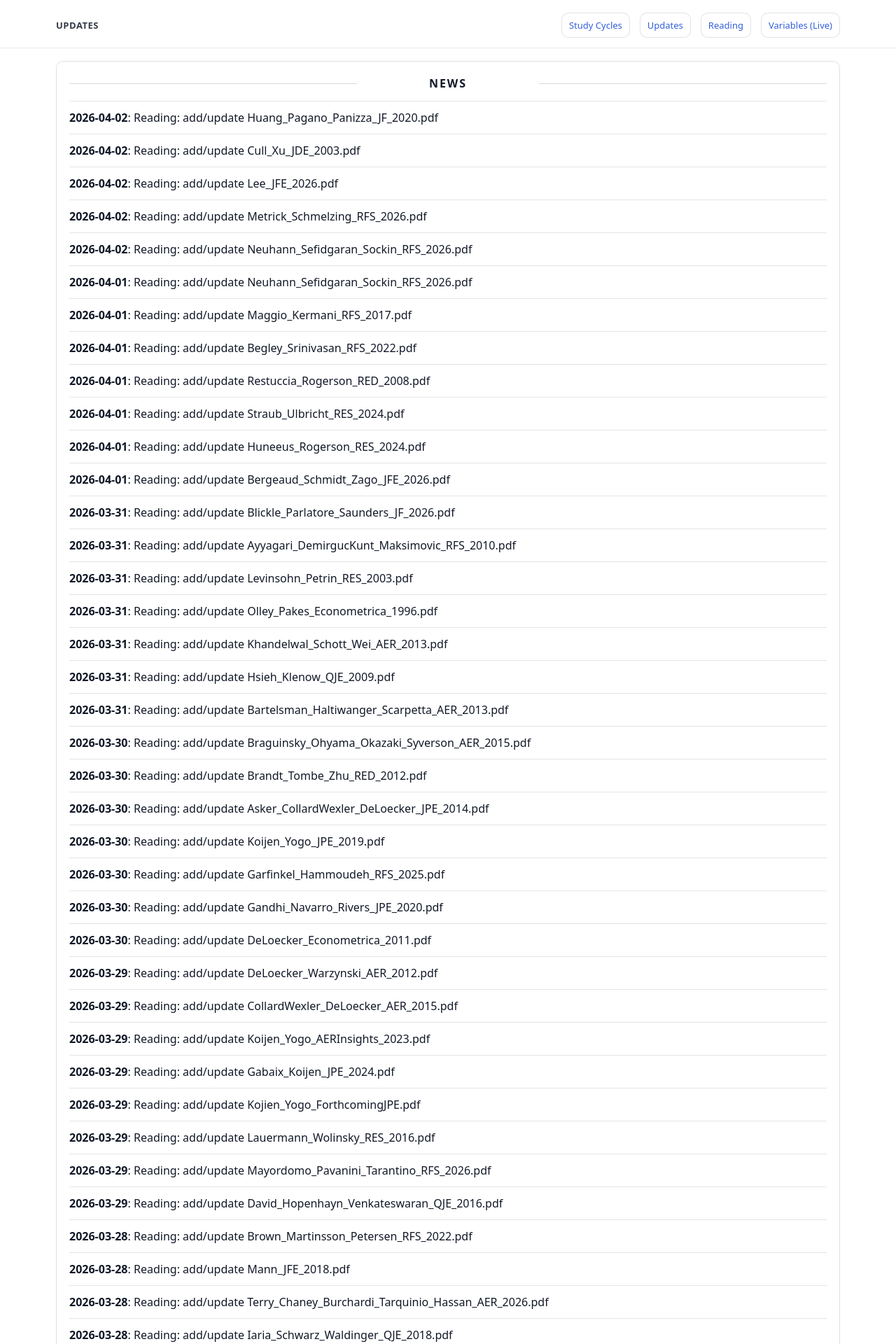
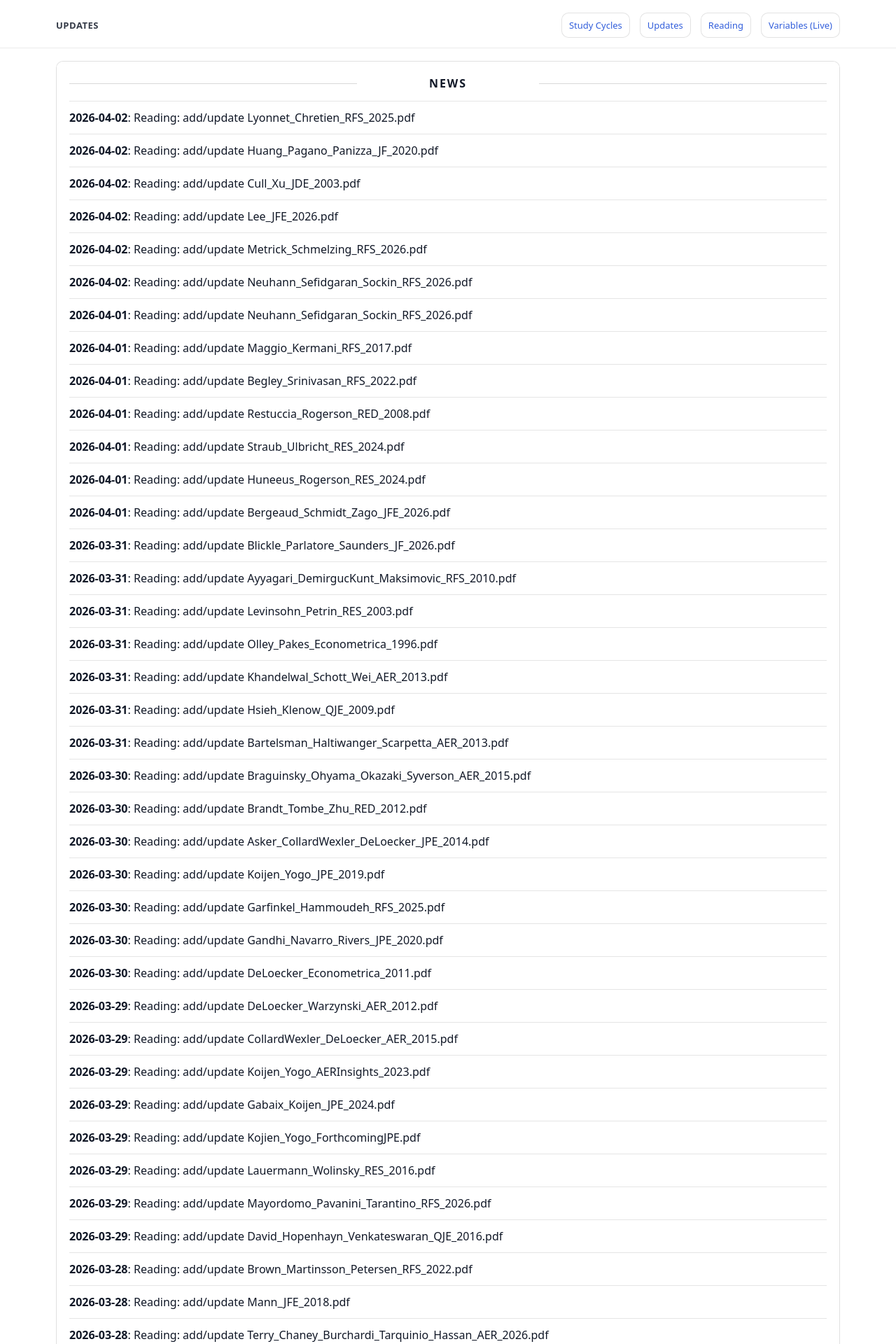
Before and after one commit to yaxinzn/study-archive, a Jekyll site: the page built from updates/index.md, in a window 1280 px wide. Shown: the top 1920 px of the page at 70% size. Built offline with Jekyll 4.4.1, drawn with Linux system fonts in a browser that asks for light colours; some of the changed text lies outside the part shown.

Commit message:
chore: update NEWS feed

```diff
--- a/_data/news.yml
+++ b/_data/news.yml
@@ -1,4 +1,7 @@
 # Auto-generated update history (sorted newest -> oldest). Do not edit manually.
+- ts: "1775128718"
+  date: "2026-04-02"
+  title: "Reading: add/update Lyonnet_Chretien_RFS_2025.pdf"
 - ts: "1775127842"
   date: "2026-04-02"
   title: "Reading: add/update Huang_Pagano_Panizza_JF_2020.pdf"
```
